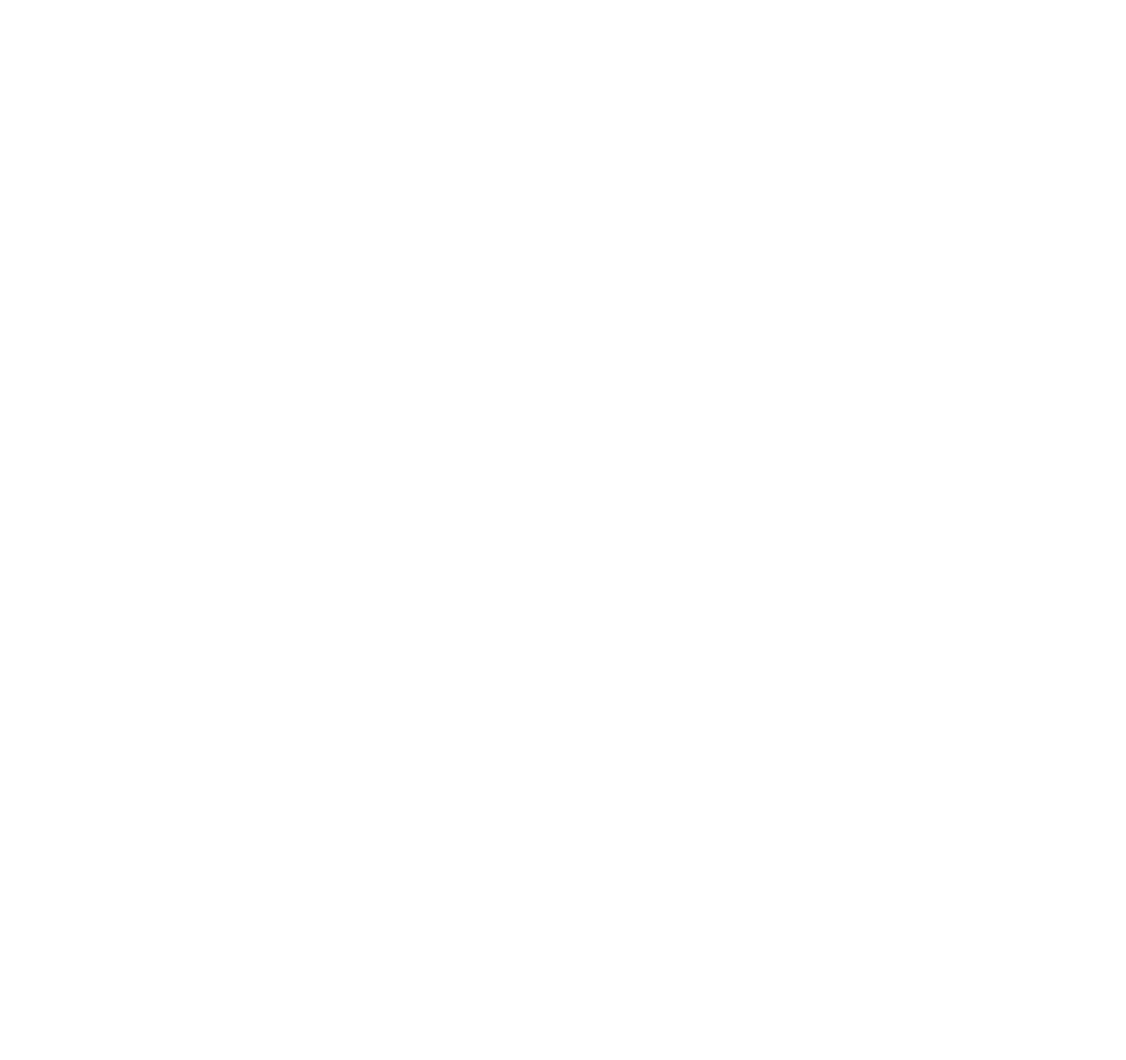
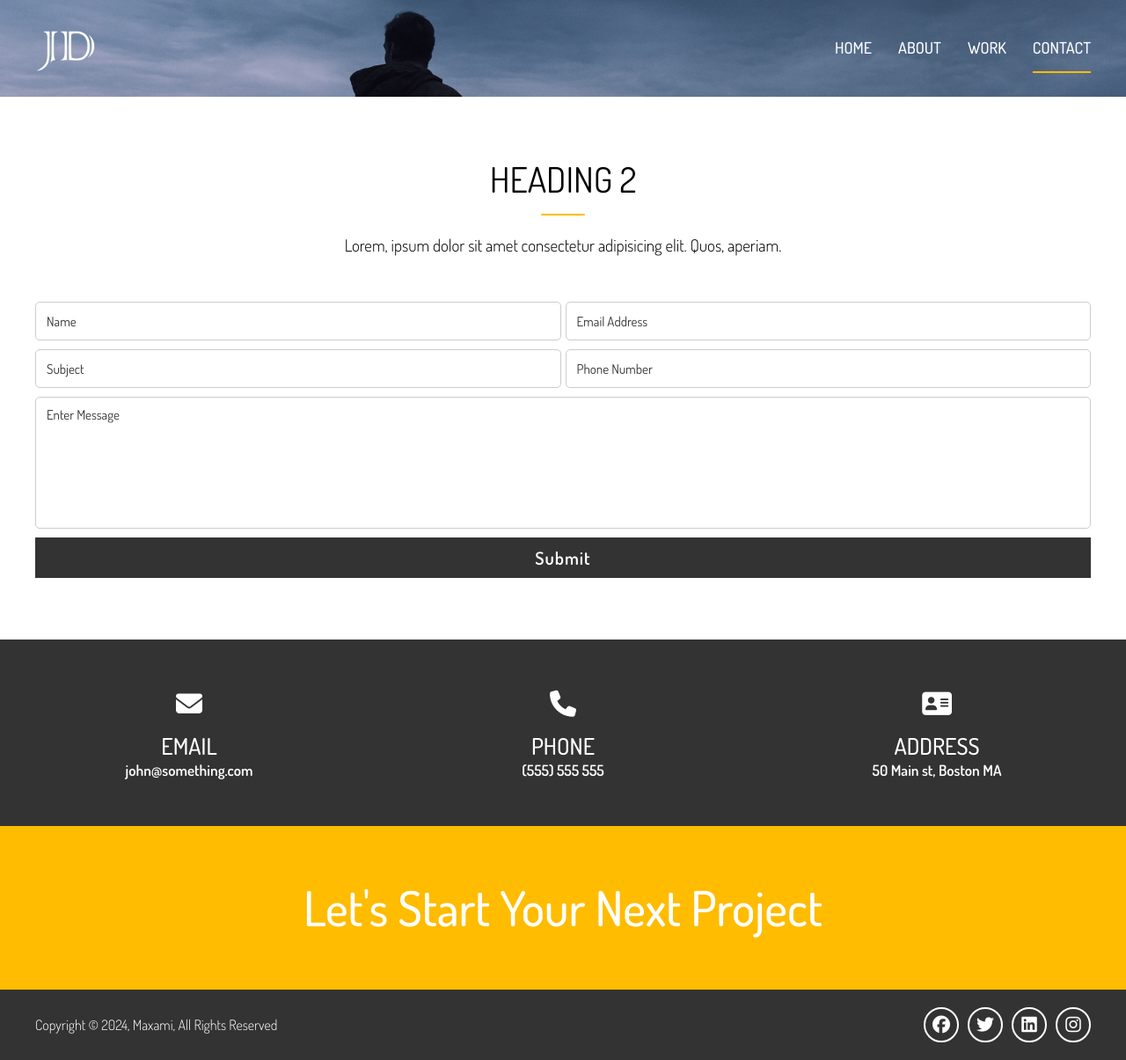
Before and after one commit to NedirAgamuradowic/portfolioproject, a plain HTML site: page src/contact.html in a window 1280 px wide. Shown: the whole page at 88% size. Before the commit the page ends 800 px from the top, so only its background shows below. Drawn offline with Linux system fonts and the light colour scheme.

Commit message:
contact page

```diff
--- a/src/contact.html
+++ b/src/contact.html
@@ -1,13 +1,19 @@
 <!DOCTYPE html>
 <html lang="en">
   <head>
-	<meta charset="UTF-8">
-	<meta name="viewport" content="width=device-width, initial-scale=1.0">
-	<meta name="description" content="John Doe is a designer and frontend developer. Let me help you digitalize your business.  I help you transform and grow your business. Your business in safe hands.">
-	<meta name="keywords" content="john, doe, john doe, designer, ux, ui, ux/ui, graphic, graphic designer, frontend, frontend developer, software developer, business, digitalize">
-	<link rel="shortcut icon" href="img/favicon.ico" type="image/x-icon">
-	<title>Contact Me | Digitalize your business with me </title>
-	<link rel="stylesheet" href="css/style.css">
+    <meta charset="UTF-8" />
+    <meta name="viewport" content="width=device-width, initial-scale=1.0" />
+    <meta
+      name="description"
+      content="John Doe is a designer and frontend developer. Let me help you digitalize your business.  I help you transform and grow your business. Your business in safe hands."
+    />
+    <meta
+      name="keywords"
+      content="john, doe, john doe, designer, ux, ui, ux/ui, graphic, graphic designer, frontend, frontend developer, software developer, business, digitalize"
+    />
+    <link rel="shortcut icon" href="img/favicon.ico" type="image/x-icon" />
+    <title>Contact Me | Digitalize your business with me</title>
+    <link rel="stylesheet" href="css/style.css" />
     <!-- google font -->
     <link rel="preconnect" href="https://fonts.googleapis.com" />
     <link rel="preconnect" href="https://fonts.gstatic.com" crossorigin />
@@ -25,6 +31,104 @@
     />
   </head>
   <body>
+    <div class="contact">
+      <header class="header">
+        <nav class="navbar">
+          <div class="container">
+            <a href="index.html" class="logo">
+              <img src="img/logo.png" alt="John Doe brand" class="logo__img">
+            </a>
+            <ul class="menu">
+              <li class="menu__item"><a href="index.html" class="menu__link ">home</a></li>
+              <li class="menu__item"><a href="about.html" class="menu__link">about</a></li>
+              <li class="menu__item"><a href="work.html" class="menu__link">work</a></li>
+              <li class="menu__item"><a href="contact.html" class="menu__link active">contact</a></li>
+            </ul>
+          </div>
+        </nav>
+      </header>
+      <main class="main">
+        <!-- form section -->
+        <section class="contact__form">
+          <div class="container">
+            <header class="title">
+              <h2 class="title__heading">heading 2</h2>
+              <div class="title__line"></div>
+              <p class="title__lead">
+                Lorem, ipsum dolor sit amet consectetur adipisicing elit. Quos, aperiam.
+              </p>
+            </header>
+            <form action="#" method="post" class="form">
+              <input type="text" placeholder="Name" />
+              <input type="text" placeholder="Email Address" />
+              <input type="text" placeholder="Subject" />
+              <input type="number" placeholder="Phone Number" />
+              <textarea placeholder="Enter Message"></textarea>
+              <button class="btn" type="button">submit</button>
+            </form>
+          </div>
+        </section>
 
+        <!-- info section -->
+        <section class="contact__info">
+          <h2 class="hide">info</h2>
+          <div class="info-container">
+            <div class="card info-item">
+              <span class="icon card__img" data-process="1"
+                ><i class="fa-solid fa-envelope"></i
+              ></span>
+              <h3 class="card__heading">email</h3>
+              <p class="card__desc">
+                <a href="mailto:john@something.com">john@something.com</a>
+              </p>
+            </div>
+            <div class="card info-item">
+              <span class="icon card__img" data-process="1"
+                ><i class="fa-solid fa-phone"></i
+              ></span>
+              <h3 class="card__heading">phone</h3>
+              <p class="card__desc">
+                <a href="tel:+99999999">(555) 555 555</a>
+              </p>
+            </div>
+            <div class="card info-item">
+              <span class="icon card__img" data-process="1"
+                ><i class="fa-solid fa-address-card"></i
+              ></span>
+              <h3 class="card__heading">address</h3>
+              <p class="card__desc">
+                <a href="#">50 Main st, Boston MA</a>
+              </p>
+            </div>
+          </div>
+        </section>
+
+        <!-- cta section -->
+        <div class="cta">
+          <h2>let's start your next project</h2>
+        </div>
+      </main>
+
+      <!-- footer -->
+      <footer class="footer">
+        <div class="container">
+          <p class="footer__copy">Copyright &copy; 2024, Maxami, All Rights Reserved</p>
+          <div class="social">
+            <a href="#" aria-label="social" class="icon">
+              <i class="fa-brands fa-facebook"></i>
+            </a>
+            <a href="#" aria-label="social" class="icon">
+              <i class="fa-brands fa-twitter"></i>
+            </a>
+            <a href="#" aria-label="social" class="icon">
+              <i class="fa-brands fa-linkedin"></i>
+            </a>
+            <a href="#" aria-label="social" class="icon">
+              <i class="fa-brands fa-instagram"></i>
+            </a>
+          </div>
+        </div>
+      </footer>
+    </div>
   </body>
 </html>
--- a/src/scss/_component.scss
+++ b/src/scss/_component.scss
@@ -5,6 +5,7 @@
 // title
 .title{
 	@extend %text-center;
+	margin-bottom: 5rem;
 
 	&__heading{
 		text-transform: uppercase;
--- a/src/scss/_mixin.scss
+++ b/src/scss/_mixin.scss
@@ -1,12 +1,12 @@
 // input
 %input{
-	display: block;
 	border: 1px solid $darkLight;
 	outline: none;
 	color: $dark;
+	padding: .9rem 0 0.9rem 1.2rem;
+	border-radius: 5px;
 	width: 100%;
-	padding: .9rem 1.2rem;
-	border-radius: 5px;
+	box-sizing: border-box;
 }
 
 // button
--- a/src/scss/_section.scss
+++ b/src/scss/_section.scss
@@ -94,17 +94,18 @@
 // form
 .form{
 	@extend %grid-2;
-	gap: 1rem;
+	gap: 1rem .5rem;
+
 	textarea{
-		grid-column: 1/3;
+		@include media600{
+			grid-column: 1/3;
+		}
 	}
+
 	.btn{
-		margin-top: 1rem;
 		@extend %background-dark;
-		grid-column: 1/3;
-
-		&:hover{
-			@extend %background-primary;
+		@include media600{
+			grid-column: 1/3;
 		}
 	}
 }
@@ -113,12 +114,16 @@
 .cta{
 	@include backgroundColor($primary);
 	@extend %text-center;
-	@extend %p7;
+	@extend %p6;
 
 	h2{
-		font-size: 7rem;
+		font-size: 5rem;
 		text-transform: capitalize;
 		color: $white;
+
+		@include media600{
+			font-size: 5.5rem;
+		}
 	}
 }
 
@@ -147,6 +152,7 @@
 	background-repeat: no-repeat;
 	background-position: 20% 30%;
 	@extend %p2;
+	width: 100%;
 
 	.container{
 		@extend %flex-between;
@@ -162,7 +168,7 @@
 	.menu__link{
 		display: inline-block;
 		text-transform: uppercase;
-		font-size: 2rem;
+		font-size: 1.8rem;
 		font-weight: 500;
 		padding: 1.3rem 0;
 		color: $white;
@@ -172,3 +178,16 @@
 		}
 	}
 }
+
+// contact
+.contact__form{
+	@extend %p7;
+}
+.contact__info{
+	@extend %background-dark;
+	@extend %p5;
+
+	a{
+		color: $white;
+	}
+}
--- a/src/scss/_utilities.scss
+++ b/src/scss/_utilities.scss
@@ -41,7 +41,6 @@ textarea{
 
 // container
 .container{
-	min-width: $minWidth;
 	max-width: $maxWidth;
 	margin: 0 auto;
 	overflow: hidden;
@@ -50,3 +49,6 @@ textarea{
 .active{
 	border-bottom: 2px solid $primary;
 }
+.hide{
+	display: none;
+}
```
Also changed, not shown: src/index.html (+0 -1 lines), src/uikit.html (+1 -1 lines), src/css/style.css. Lines whose indentation alone changed are shown as unchanged.
